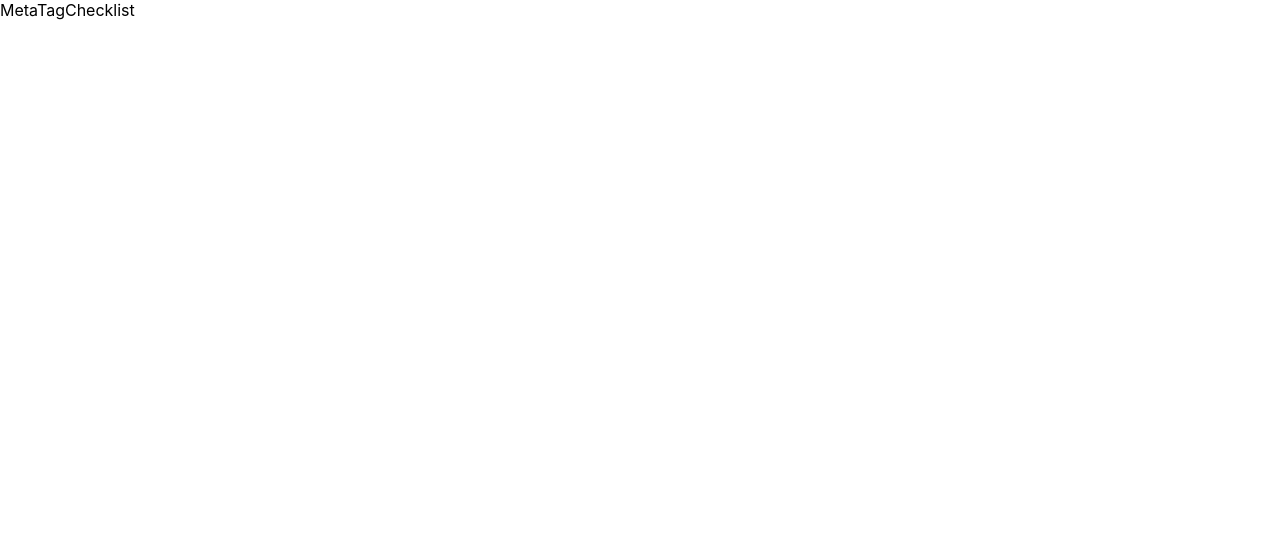
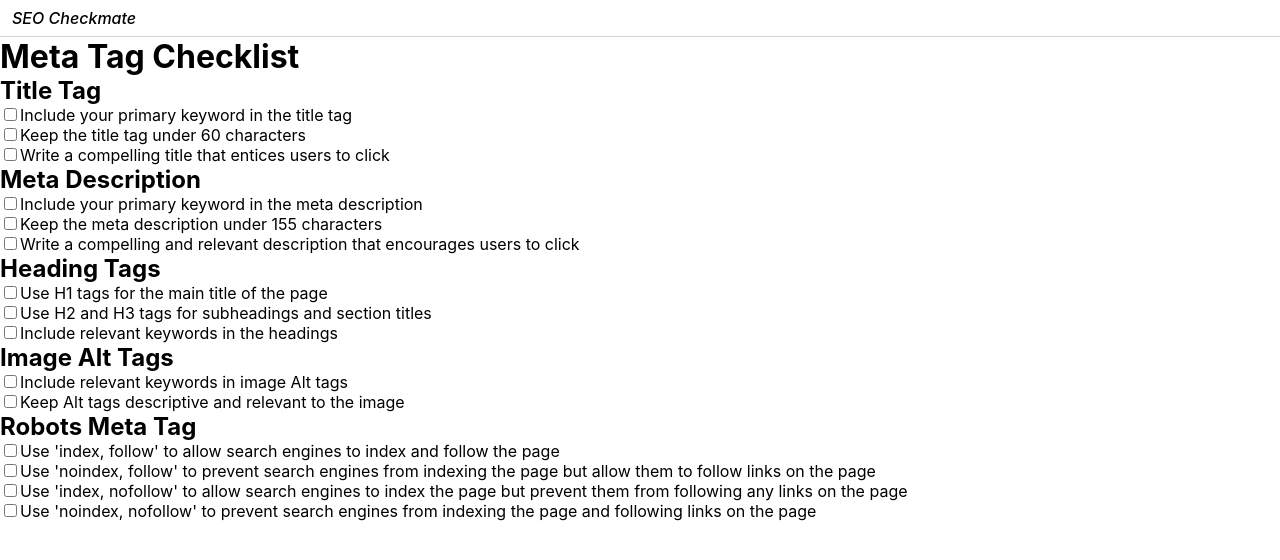
Before and after one commit to siddhigate/seo-checkmate, a React (Create React App) app: page /metatags-seo in a window 1280 px wide. Shown: the top 560 px of the page. Built offline with nearby package versions, Linux system fonts and the light colour scheme.

Commit message:
feat: display meta tags checklist feature

```diff
--- a/src/pages/MetaTagChecklist/index.jsx
+++ b/src/pages/MetaTagChecklist/index.jsx
@@ -1,7 +1,15 @@
 import React from "react";
+import Checklist from "../../components/Checklist";
+import Nav from "../../components/Nav";
+import {metaTagsChecklist} from '../../data/metatagSEO'
 
 const MetaTagChecklist = () => {
-  return <div>MetaTagChecklist</div>;
+  return (
+    <div>
+      <Nav/>
+      <Checklist title ="Meta Tag Checklist" checklistData = {metaTagsChecklist} />
+    </div>
+  );
 };
 
 export default MetaTagChecklist;
```
